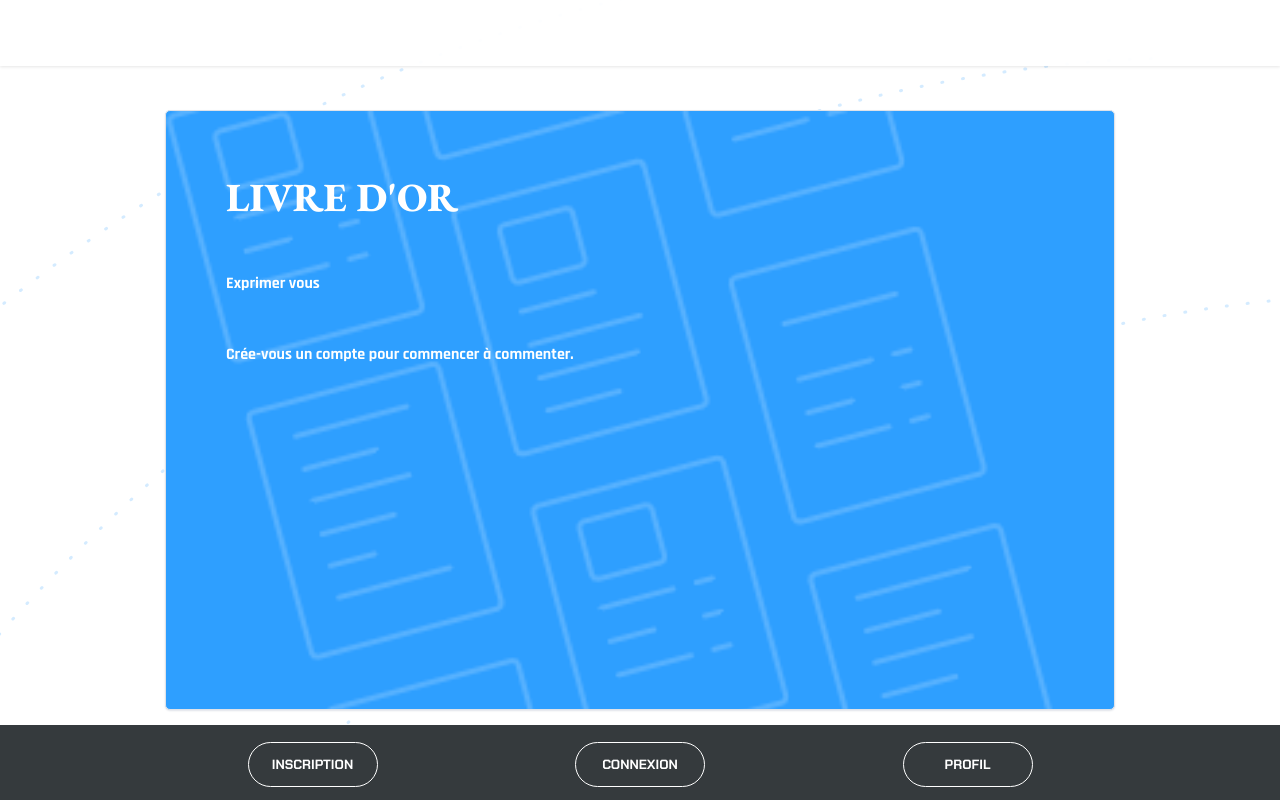
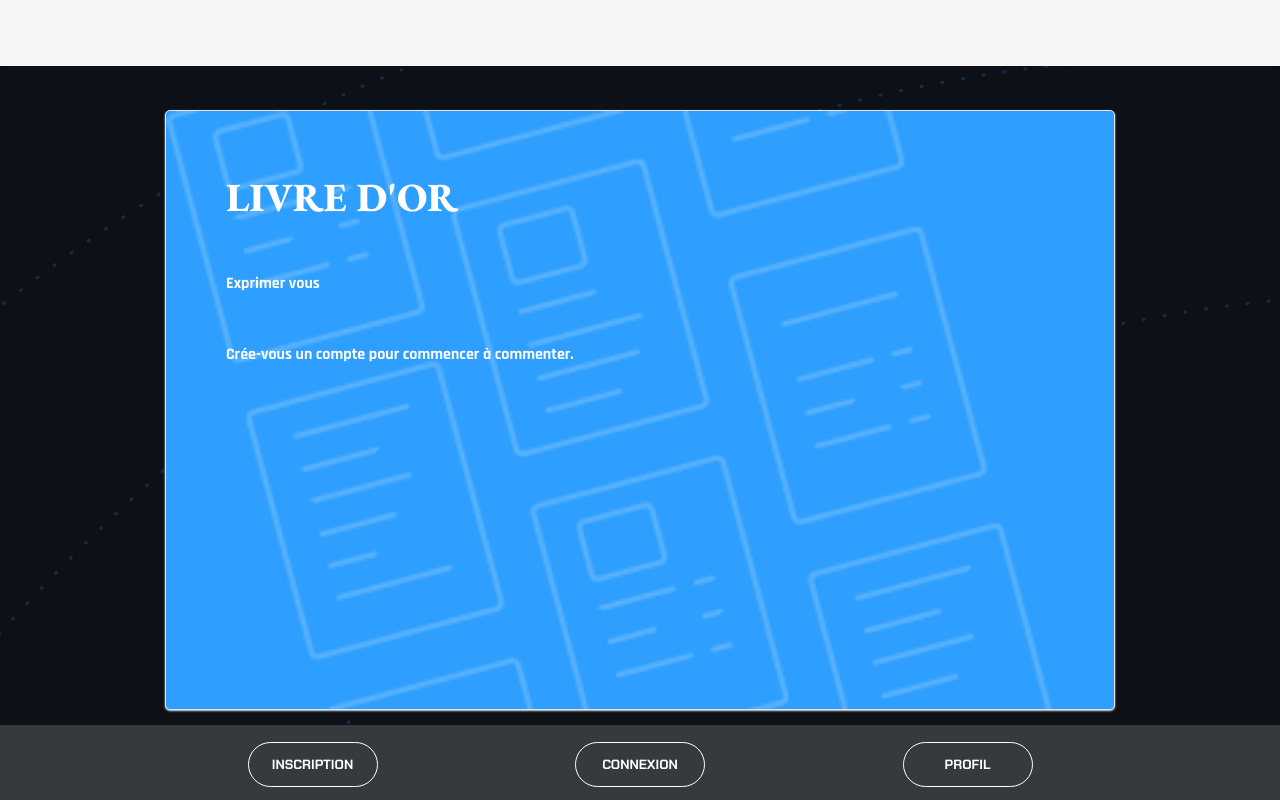
Before and after one commit to jules-jean-louis1/livreor, a PHP site: page /index.php in a window 1280 px wide. Run offline with PHP 8.4, Linux system fonts and the light colour scheme.

Commit message:
dark mode

```diff
--- a/style_index.css
+++ b/style_index.css
@@ -20,7 +20,7 @@
 body {
     font-family: 'Roboto', sans-serif;
 	background: url("images/dots.svg")no-repeat;
-	background-color: #fffffffd;
+	background-color: #0D1117;
 	height: 100vh;
 }
 html {
```
